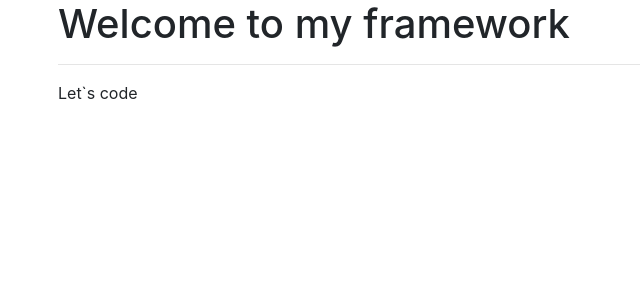
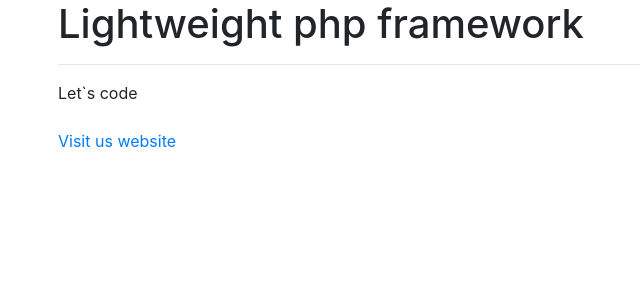
Before and after one commit to zikbert77/framework, a PHP site: page / in a window 1280 px wide. Shown: the top 300 px of the page, without its empty margins (27-667 px from the left). Run offline with PHP 8.4, Linux system fonts and the light colour scheme.

Commit message:
Index page change

```diff
--- a/views/index.php
+++ b/views/index.php
@@ -16,9 +16,12 @@
 <body>
 
     <div class="container">
-        <h1>Welcome to my framework</h1>
+        <h1>Lightweight php framework</h1>
         <hr>
         <span>Let`s code</span>
+        <br>
+        <br>
+        <a href="http://zikbert77.zzz.com.ua/">Visit us website</a>
     </div>
 
     <!--Bootstrap-->
```
